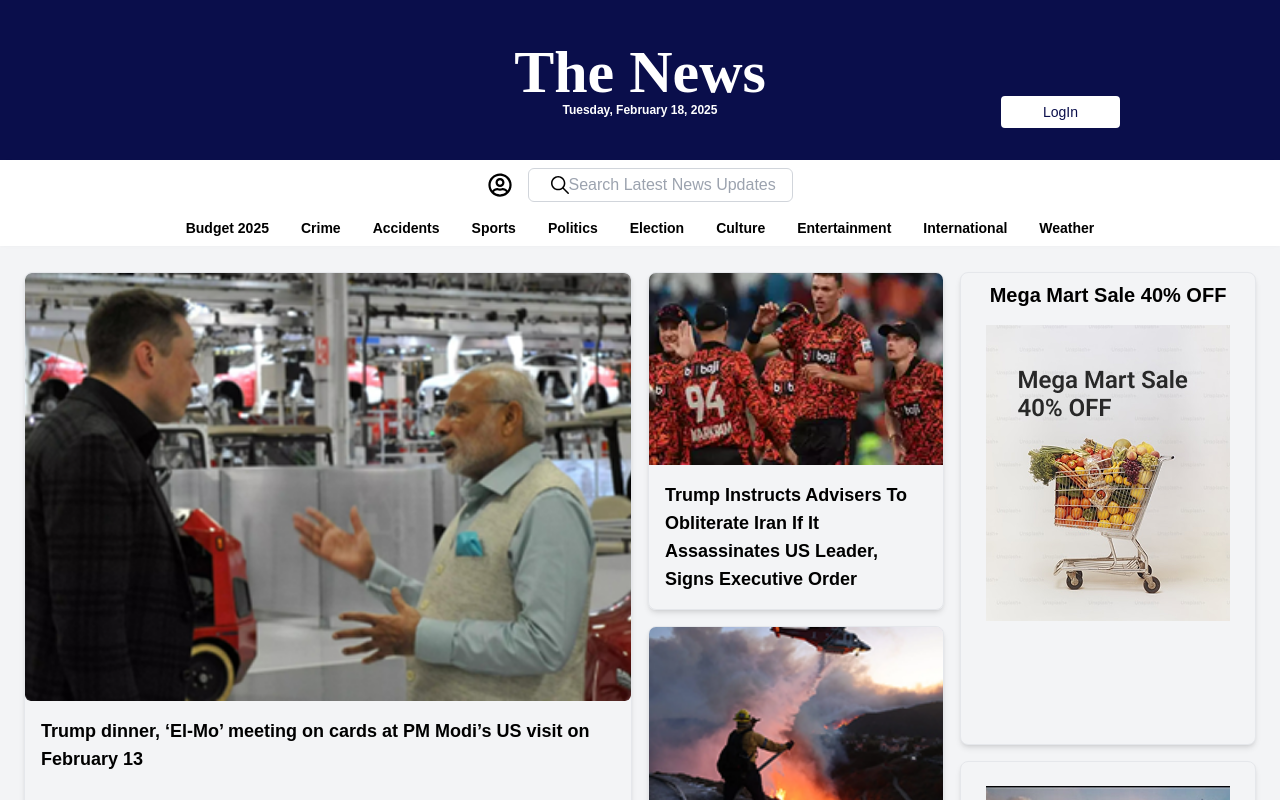
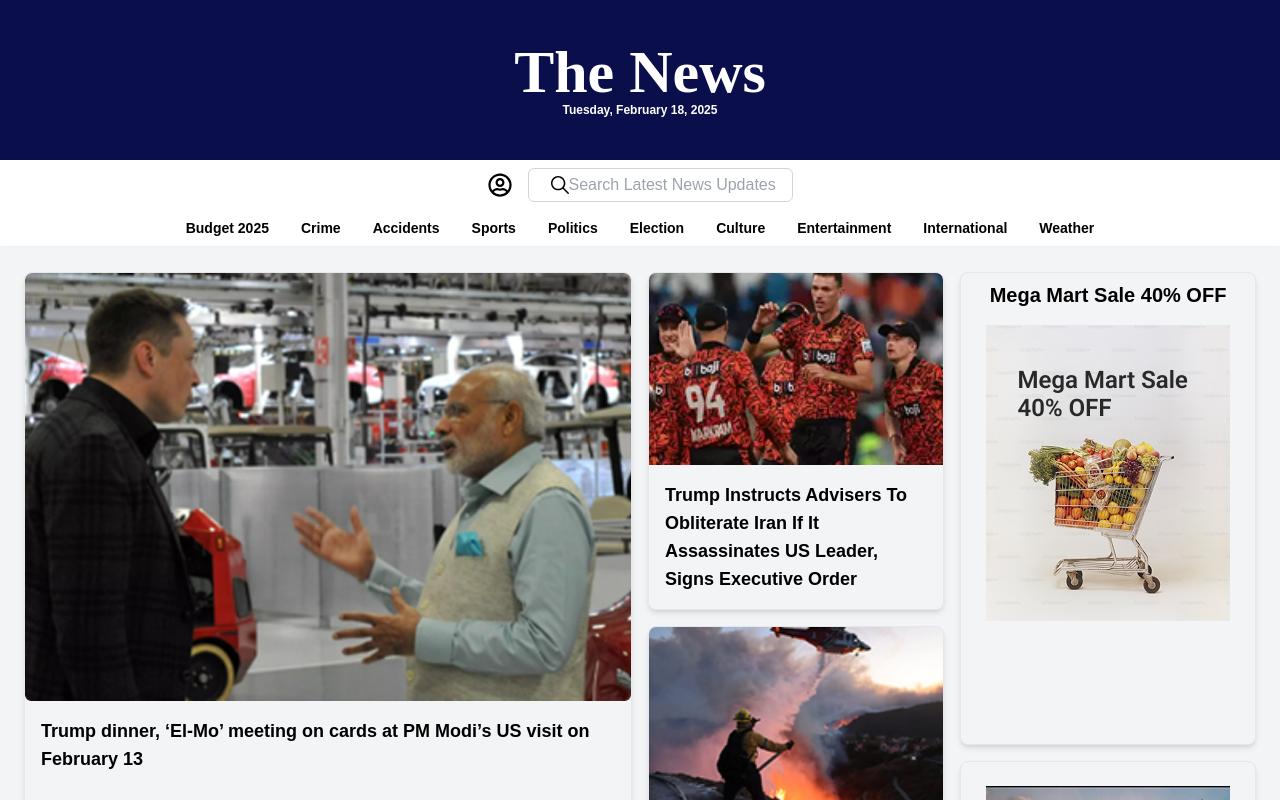
Before and after one commit to suryanshuPal1/NewsApp, a React (Vite) app: page / in a window 1280 px wide. Shown: the top 800 px of the page. Built offline with nearby package versions, Linux system fonts and the light colour scheme.

Commit message:
loggin and logout button

```diff
--- a/src/Components/Logo/Logo.jsx
+++ b/src/Components/Logo/Logo.jsx
@@ -1,7 +1,9 @@
 import React from 'react'
 import { Link } from 'react-router-dom';
+import { useSelector } from 'react-redux';
 
 export default function Logo() {
+  const isLoggedIn = useSelector((state) => state.auth.isLoggedIn)
     const currentDate = new Date();
   const options = {
     weekday: 'long',
@@ -17,12 +19,15 @@ export default function Logo() {
           The News
           <span className='text-xs md:text-md'>{formattedDate}</span>
         </a>
+        {isLoggedIn &&
           <Link to='/log-in'>
             <button className='absolute right-5 md:right-40 bottom-1/4 md:top-1/2 transform translate-y-1/2
             bg-gray-500 text-black-500 border-2 border-gray-500 rounded text-xs md:text-sm px-1 md:px-10 py-0 md:py-0.5 h-6 md:h-8'>
             LogIn
             </button>
           </Link>
+        }
+
 
       </div>
       </div>
--- a/src/Components/Navbar/Navbar.jsx
+++ b/src/Components/Navbar/Navbar.jsx
@@ -1,4 +1,5 @@
 import React, { useState } from 'react';
+import { useSelector } from 'react-redux';
 import { FaRegUserCircle } from 'react-icons/fa';
 import { MdOutlineMenu, MdClose } from 'react-icons/md';
 import { IoIosSearch } from 'react-icons/io';
@@ -6,6 +7,7 @@ import { Link } from 'react-router-dom';
 
 
 function Navbar() {
+
   const links = [
     {title: "Budget 2025",
       links: "/budget-2025",
@@ -67,7 +69,7 @@ function Navbar() {
       <div className={`hidden md:flex justify-center gap-8 text-sm font-semibold bg-white p-2`}>
         {links.map(
           (category ,id) => (
-            <Link to={category.links} key={id} className="cursor-pointer hover:text-blue-600">
+              <Link to={category.links} key={id} className="cursor-pointer hover:text-blue-600">
               {category.title}
             </Link>
           )
```
Lines whose indentation alone changed are shown as unchanged.
